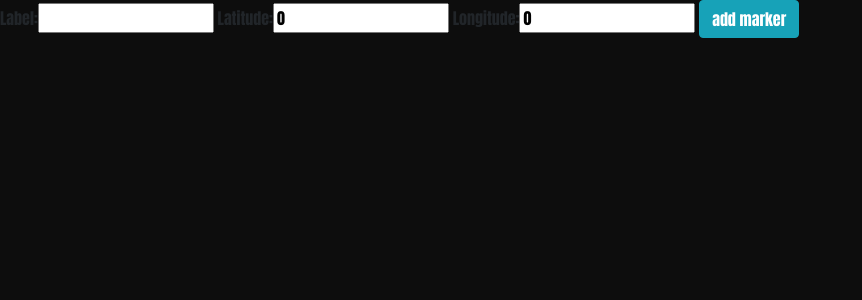
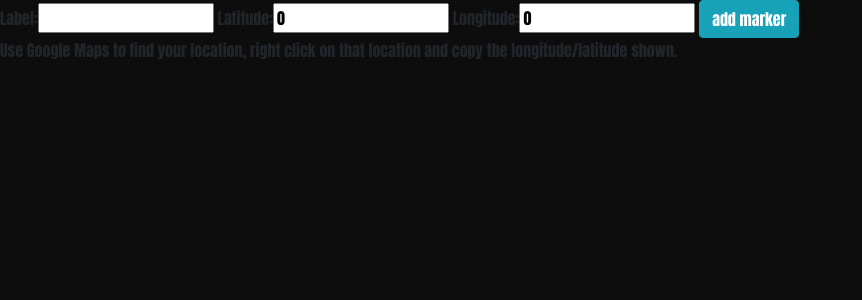
Before and after one commit to ruthrootz/mdc-world-map, a Django app: page /marker in a window 1280 px wide. Shown: the part 64-364 px from the top of the page, without its empty margins (0-862 px from the left). Run offline with Django 3.2, Linux system fonts and the light colour scheme; some libraries are stand-ins or nearby versions.

Commit message:
added GMaps link

```diff
--- a/map/templates/map/marker.html
+++ b/map/templates/map/marker.html
@@ -8,5 +8,6 @@
     {{ form }}
     <input type="submit" value="add marker" class="submit btn btn-info" />
 </form>
+<p>Use <a href="https://www.google.com/maps">Google Maps</a> to find your location, right click on that location and copy the longitude/latitude shown.</p>
 
 {% endblock %}
```
